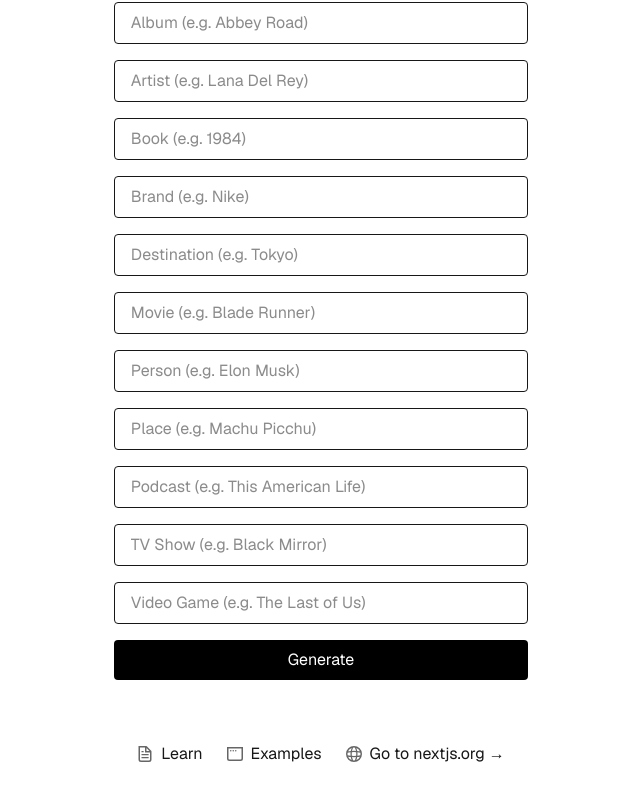
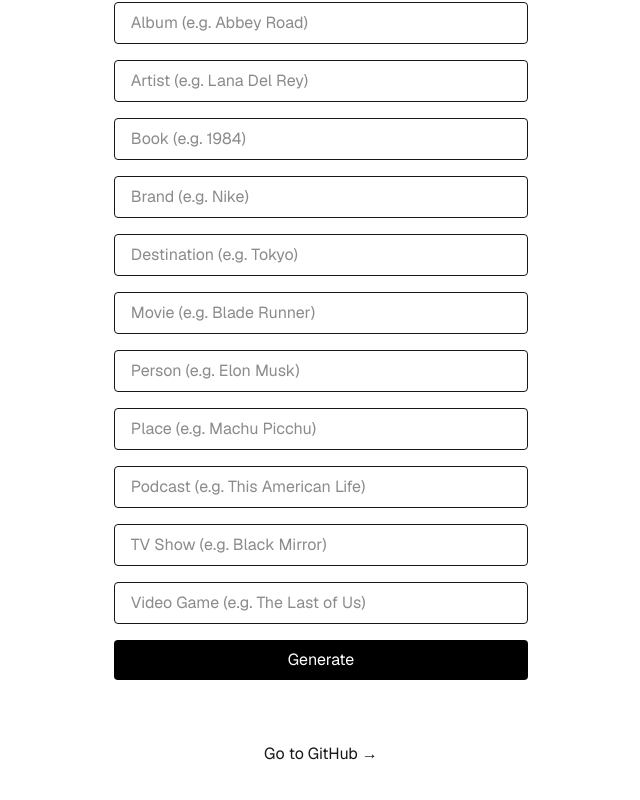
Before and after one commit to vero-code/aposhorts-ai, a Next.js app: page / in a window 1280 px wide. Shown: the part 226-1026 px from the top of the page, without its empty margins (319-959 px from the left). Built offline with nearby package versions, Linux system fonts and the light colour scheme.

Commit message:
refactor: improve result display for dev and Gemini markdown

```diff
--- a/package.json
+++ b/package.json
@@ -12,7 +12,8 @@
     "@google/generative-ai": "^0.24.1",
     "next": "15.3.5",
     "react": "^19.0.0",
-    "react-dom": "^19.0.0"
+    "react-dom": "^19.0.0",
+    "react-markdown": "^10.1.0"
   },
   "devDependencies": {
     "@eslint/eslintrc": "^3",
--- a/src/app/api/insights/route.js
+++ b/src/app/api/insights/route.js
@@ -3,7 +3,7 @@ export async function POST(req) {
   const apiKey = process.env.QLOO_API_KEY;
   const resolvedEntities = await req.json();
 
-  console.log("📥 Received resolvedEntities:", JSON.stringify(resolvedEntities, null, 2));
+  // console.log("📥 Received resolvedEntities:", JSON.stringify(resolvedEntities, null, 2));
 
   const insights = [];
 
@@ -12,7 +12,7 @@ export async function POST(req) {
     const signalEntity = entity.entity_id;
     const url = `https://hackathon.api.qloo.com/v2/insights?filter.type=${filterType}&signal.interests.entities=${signalEntity}`;
 
-    console.log(`🌐 Request for insight: ${url}`);
+    // console.log(`🌐 Request for insight: ${url}`);
 
     try {
       const res = await fetch(url, {
@@ -43,7 +43,7 @@ export async function POST(req) {
         insights: processedResults,
       });
 
-      console.log(`✅ Insights were obtained for ${entity.name}:`, JSON.stringify(data.results, null, 2));
+      // console.log(`✅ Insights were obtained for ${entity.name}:`, JSON.stringify(data.results, null, 2));
     } catch (err) {
       console.error(`❌ Error requesting insight for ${entity.name}:`, err);
     }
--- a/src/app/page.js
+++ b/src/app/page.js
@@ -1,13 +1,11 @@
 // src/app/page.js
 "use client";
 import { useState } from "react";
-import Image from "next/image";
+import ReactMarkdown from 'react-markdown';
 
 export default function Home() {
-  const [input, setInput] = useState('');
   const [loading, setLoading] = useState(false);
   const [result, setResult] = useState(null);
-  const [genre, setGenre] = useState('comedy');
   const [geminiOutput, setGeminiOutput] = useState('');
 
   const [album, setAlbum] = useState('');
@@ -136,62 +134,26 @@ export default function Home() {
         )}
 
         {result && (
-          <pre className="bg-gray-100 p-4 mt-4 text-sm w-full max-w-md overflow-auto">
-            {JSON.stringify(result, null, 2)}
-          </pre>
+          <div className="bg-gray-100 p-4 mt-4 text-sm w-full max-w-md rounded max-h-64 overflow-y-auto">
+            <h3 className="font-bold mb-2">Qloo Insights (for Devs/Judges):</h3>
+            <pre>{JSON.stringify(result, null, 2)}</pre>
+          </div>
         )}
         {geminiOutput && (
           <div className="bg-green-100 p-4 mt-4 text-sm w-full max-w-md rounded">
-            <h3 className="font-bold mb-2">Gemini Output</h3>
-            <p>{geminiOutput}</p>
+            <h3 className="font-bold mb-2">ApoShorts AI Scenario:</h3>
+            <ReactMarkdown>{geminiOutput}</ReactMarkdown>
           </div>
         )}
       </main>
       <footer className="row-start-3 flex gap-[24px] flex-wrap items-center justify-center">
         <a
           className="flex items-center gap-2 hover:underline hover:underline-offset-4"
-          href="https://nextjs.org/learn?utm_source=create-next-app&utm_medium=appdir-template-tw&utm_campaign=create-next-app"
+          href="https://github.com/vero-code/aposhorts-ai"
           target="_blank"
           rel="noopener noreferrer"
         >
-          <Image
-            aria-hidden
-            src="/file.svg"
-            alt="File icon"
-            width={16}
-            height={16}
-          />
-          Learn
-        </a>
-        <a
-          className="flex items-center gap-2 hover:underline hover:underline-offset-4"
-          href="https://vercel.com/templates?framework=next.js&utm_source=create-next-app&utm_medium=appdir-template-tw&utm_campaign=create-next-app"
-          target="_blank"
-          rel="noopener noreferrer"
-        >
-          <Image
-            aria-hidden
-            src="/window.svg"
-            alt="Window icon"
-            width={16}
-            height={16}
-          />
-          Examples
-        </a>
-        <a
-          className="flex items-center gap-2 hover:underline hover:underline-offset-4"
-          href="https://nextjs.org?utm_source=create-next-app&utm_medium=appdir-template-tw&utm_campaign=create-next-app"
-          target="_blank"
-          rel="noopener noreferrer"
-        >
-          <Image
-            aria-hidden
-            src="/globe.svg"
-            alt="Globe icon"
-            width={16}
-            height={16}
-          />
-          Go to nextjs.org →
+          Go to GitHub →
         </a>
       </footer>
     </div>
```
Also changed, not shown: 1 other file (tests, documents, lock files or other folders).
